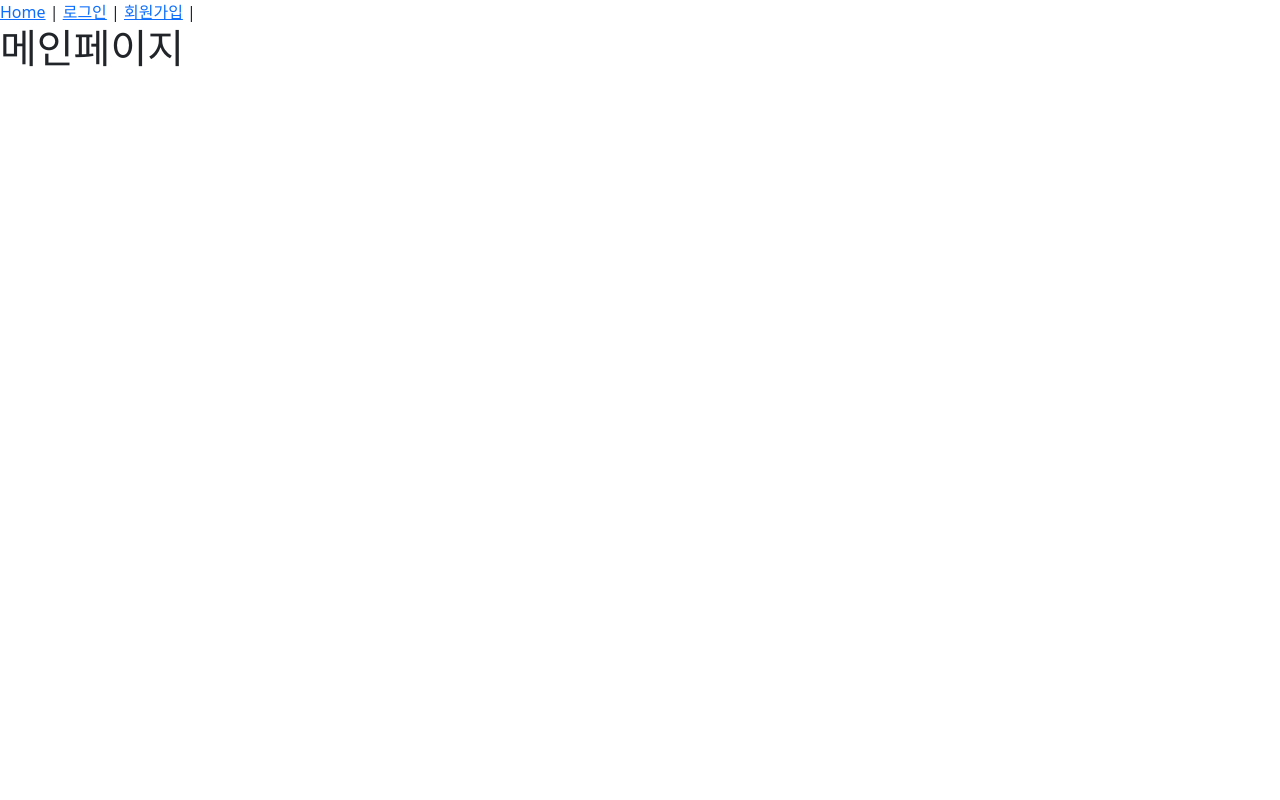
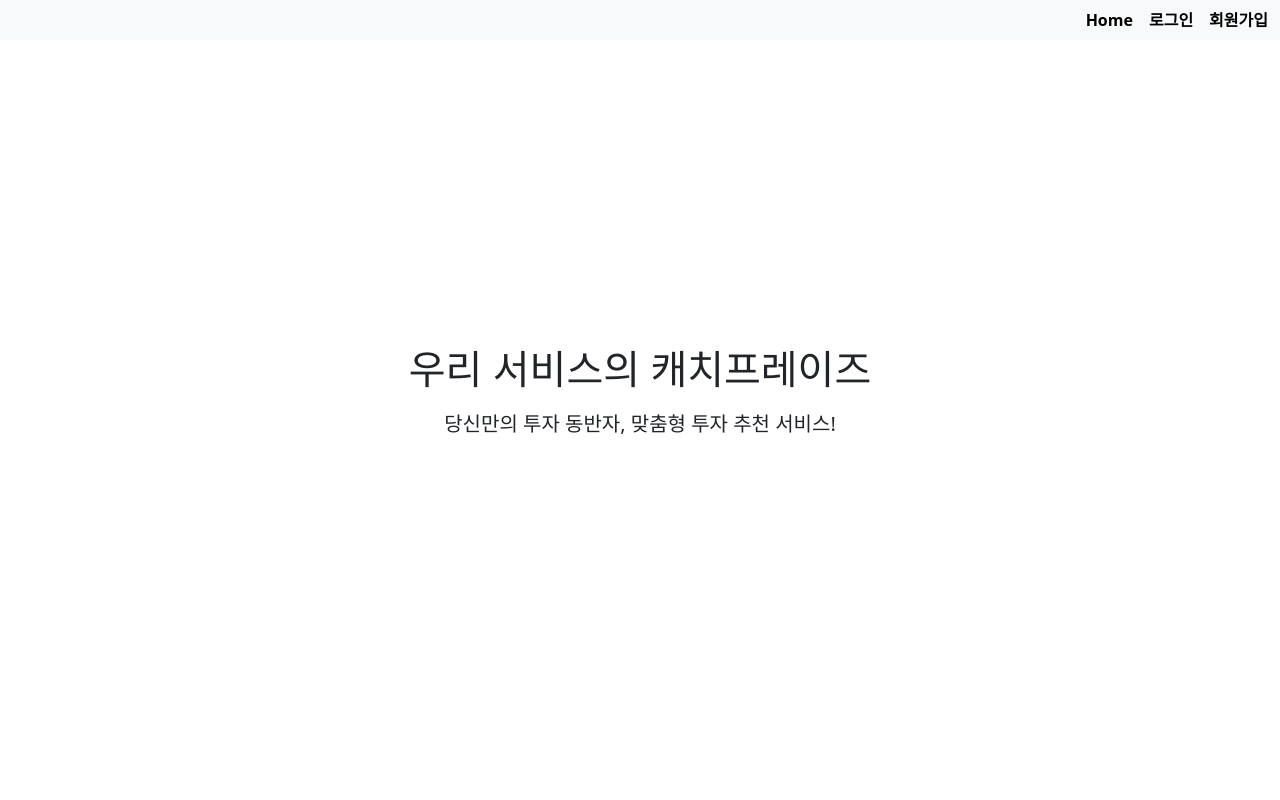
Before and after one commit to jinmoon23/SSAFY_12_1_FINAL_PJT, a Vue app in the folder final-pjt-front/final-pjt-front/: page / in a window 1280 px wide. Shown: the top 800 px of the page. Built offline with nearby package versions, Linux system fonts and the light colour scheme.

Commit message:
Feat : 첫페이지 구현 완료

```diff
--- a/final-pjt-front/final-pjt-front/package.json
+++ b/final-pjt-front/final-pjt-front/package.json
@@ -12,6 +12,7 @@
     "axios": "^1.7.7",
     "pinia": "^2.2.6",
     "pinia-plugin-persistedstate": "^4.1.3",
+    "swiper": "^11.1.14",
     "vue": "^3.5.12",
     "vue-router": "^4.4.5"
   },
--- a/final-pjt-front/final-pjt-front/src/App.vue
+++ b/final-pjt-front/final-pjt-front/src/App.vue
@@ -1,15 +1,16 @@
 <template>
-  <div>
-    <nav>
-      <RouterLink :to="{name: 'HomeView'}">Home</RouterLink>
-      |
-      <RouterLink v-if="!isLoggedIn" :to="{name: 'LogInView'}">로그인</RouterLink>
-      |
-      <RouterLink v-if="!isLoggedIn" :to="{name: 'SignUpView'}">회원가입</RouterLink>
-      |
-      <button v-if="isLoggedIn" @click="logOut">로그아웃</button>
+  <div class="app-container">
+    <nav class="navbar fixed-top navbar-expand-lg navbar-light bg-light w-100">
+      <div class="container-fluid justify-content-end">
+        <RouterLink :to="{ name: 'HomeView' }" class="nav-link">Home</RouterLink>
+        <RouterLink v-if="!isLoggedIn" :to="{ name: 'LogInView' }" class="nav-link">로그인</RouterLink>
+        <RouterLink v-if="!isLoggedIn" :to="{ name: 'SignUpView' }" class="nav-link">회원가입</RouterLink>
+        <button v-if="isLoggedIn" @click="logOut" class="nav-link btn btn-link">로그아웃</button>
+      </div>
     </nav>
-    <RouterView/>
+    <div class="content">
+      <RouterView/>
+    </div>
   </div>
 </template>
 
@@ -19,14 +20,37 @@ import { useAuthStore } from './stores/auth'
 import { computed } from 'vue'
 
 const store = useAuthStore()
-const isLoggedIn = computed (() => store.isAuthenticated)
+const isLoggedIn = computed(() => store.isAuthenticated)
 
 const logOut = function () {
   store.logOut()
 }
-
 </script>
 
 <style scoped>
+/* 전체 페이지 레이아웃 */
+.app-container {
+  display: flex;
+  flex-direction: column;
+  height: 100vh; /* 전체 화면 높이 */
+}
 
+/* 네비게이션 링크 스타일 */
+.nav-link {
+  text-decoration: none; /* 밑줄 없애기 */
+  color: black; /* 글자 색상 검정으로 */
+  font-weight: bold; /* 글자 굵게 (선택 사항) */
+  margin-left: 1rem
+
+}
+
+.nav-link:hover {
+  color: #555; /* 마우스를 올렸을 때 색상 변경 (선택 사항) */
+}
+
+/* HomeView가 들어가는 컨텐츠 영역 */
+.content {
+  /* overflow-y: auto; 세로 스크롤 활성화 */
+  flex-grow: 1; /* 남은 공간을 모두 차지하도록 설정 */
+}
 </style>
--- /dev/null
+++ b/final-pjt-front/final-pjt-front/src/components/ThemeList.vue
@@ -0,0 +1,13 @@
+<template>
+  <div>
+
+  </div>
+</template>
+
+<script setup>
+
+</script>
+
+<style scoped>
+
+</style>
--- a/final-pjt-front/final-pjt-front/src/router/index.js
+++ b/final-pjt-front/final-pjt-front/src/router/index.js
@@ -2,6 +2,9 @@ import { createRouter, createWebHistory } from 'vue-router'
 import HomeView from '@/views/HomeView.vue'
 import LogInView from '@/views/LogInView.vue'
 import SignUpView from '@/views/SignUpView.vue'
+import UserSelectView from '@/views/UserSelectView.vue'
+import LoadingView from '@/views/LoadingView.vue'
+import ThemeListView from '@/views/ThemeListView.vue'
 
 const router = createRouter({
   history: createWebHistory(import.meta.env.BASE_URL),
@@ -21,6 +24,21 @@ const router = createRouter({
       name: 'SignUpView',
       component: SignUpView,
     },
+    {
+      path: '/userselect',
+      name: 'UserSelectView',
+      component: UserSelectView,
+    },
+    {
+      path: '/loading',
+      name: 'LoadingView',
+      component: LoadingView,
+    },
+    {
+      path: '/themelist',
+      name: 'ThemeListView',
+      component: ThemeListView,
+    }
   ],
 })
 
--- a/final-pjt-front/final-pjt-front/src/stores/auth.js
+++ b/final-pjt-front/final-pjt-front/src/stores/auth.js
@@ -44,7 +44,7 @@ export const useAuthStore = defineStore('auth', () => {
       .then((res) => {
         token.value = res.data.key
         // 로그인 성공하면 다음 페이지로 이동 가능하게,,!
-        router.push({ name: 'HomeView'})
+        router.push({ name: 'UserSelectView'})
       })
       .catch((err) => {
         console.log(err)
--- a/final-pjt-front/final-pjt-front/src/views/HomeView.vue
+++ b/final-pjt-front/final-pjt-front/src/views/HomeView.vue
@@ -1,13 +1,97 @@
 <template>
-  <div>
-    <h1>메인페이지</h1>
+  <div class="swiper-container">
+    <swiper
+      :slides-per-view="5"
+      :space-between="0"
+      direction="vertical"
+      pagination
+      @swiper="onSwiper"
+      @slideChange="onSlideChange"
+    >
+      <!-- 1. 우리 서비스의 캐치프레이즈 -->
+      <swiper-slide class="slide">
+        <section class="section">
+          <h2>우리 서비스의 캐치프레이즈</h2>
+          <p>당신만의 투자 동반자, 맞춤형 투자 추천 서비스!</p>
+        </section>
+      </swiper-slide>
+
+      <!-- 2. MBTI 기반 개인화 추천 서비스 -->
+      <swiper-slide class="slide">
+        <section class="section">
+          <h2>MBTI 기반 개인화 추천 서비스</h2>
+          <p>당신의 성향에 맞는 맞춤형 투자 전략을 제안합니다.</p>
+        </section>
+      </swiper-slide>
+
+      <!-- 3. 국내주식부터 해외주식까지 한눈에! -->
+      <swiper-slide class="slide">
+        <section class="section">
+          <h2>국내주식부터 해외주식까지 한눈에!</h2>
+          <p>국내외 다양한 주식 정보를 한 곳에서 확인하세요.</p>
+        </section>
+      </swiper-slide>
+
+      <!-- 4. 주린이여도 괜찮아! -->
+      <swiper-slide class="slide">
+        <section class="section">
+          <h2>주린이여도 괜찮아!</h2>
+          <p>초보 투자자도 쉽게 따라할 수 있는 가이드와 추천 종목 제공.</p>
+        </section>
+      </swiper-slide>
+
+      <!-- 5. 커뮤니티 (다양한 사람들과 종목에 대해 토의해봐요!) -->
+      <swiper-slide class="slide">
+        <section class="section">
+          <h2>커뮤니티</h2>
+          <p>다양한 사람들과 종목에 대해 토론하고 의견을 나누세요!</p>
+        </section>
+      </swiper-slide>
+
+    </swiper>
   </div>
 </template>
 
 <script setup>
+import { Swiper, SwiperSlide } from 'swiper/vue'
+import 'swiper/css'
+import 'swiper/css/pagination'
+import 'swiper/css/mousewheel'
 
+const onSwiper = (swiper) => {
+  console.log(swiper)
+}
+
+const onSlideChange = () => {
+  console.log('slide change')
+}
 </script>
 
 <style scoped>
+/* Swiper 전체 높이를 100vh로 설정 */
+.swiper-container {
+  height: 100vh; /* 전체 화면 높이 */
+}
 
+/* 각 슬라이드도 전체 화면을 차지하도록 설정 */
+.slide {
+  display: flex;
+  justify-content: center;
+  align-items: center;
+  height: 100vh; /* 각 슬라이드가 전체 화면 높이를 차지 */
+}
+
+/* 각 섹션 스타일 */
+.section {
+  text-align: center;
+}
+
+.section h2 {
+  font-size: 2.5rem;
+  margin-bottom: 1rem;
+}
+
+.section p {
+  font-size: 1.25rem;
+}
 </style>
--- /dev/null
+++ b/final-pjt-front/final-pjt-front/src/views/LoadingView.vue
@@ -0,0 +1,13 @@
+<template>
+  <div>
+    <h1>로딩창</h1>
+  </div>
+</template>
+
+<script setup>
+
+</script>
+
+<style lang="scss" scoped>
+
+</style>
--- /dev/null
+++ b/final-pjt-front/final-pjt-front/src/views/ThemeListView.vue
@@ -0,0 +1,15 @@
+<template>
+  <div>
+    <h1>테마 6개 나열</h1>
+    <ThemeList/>
+  </div>
+</template>
+
+<script setup>
+import ThemeList from '@/components/ThemeList.vue'
+
+</script>
+
+<style scoped>
+
+</style>
--- /dev/null
+++ b/final-pjt-front/final-pjt-front/src/views/UserSelectView.vue
@@ -0,0 +1,22 @@
+<template>
+  <h1>00 주주님이 궁금해요!</h1>
+  <div>
+    <div>
+      <!-- mbti 선택 -->
+    </div>
+    <div>
+      <!-- 흥미 분야 선택 -->
+    </div>
+    <div>
+      <!-- 투자 기간 선택 -->
+    </div>
+  </div>
+</template>
+
+<script setup>
+
+</script>
+
+<style scoped>
+
+</style>
```
Also changed, not shown: 1 other file (tests, documents, lock files or other folders).
